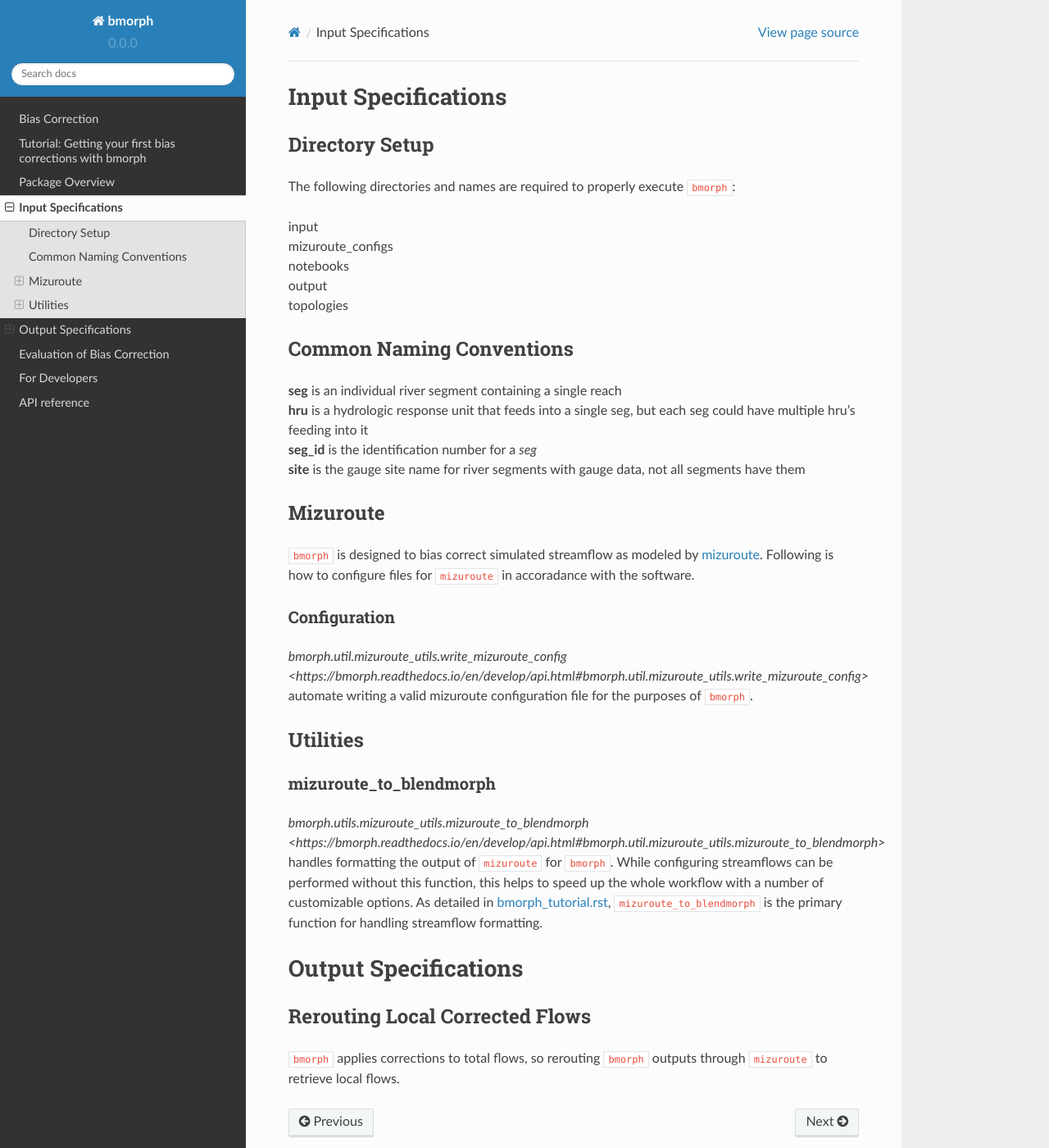
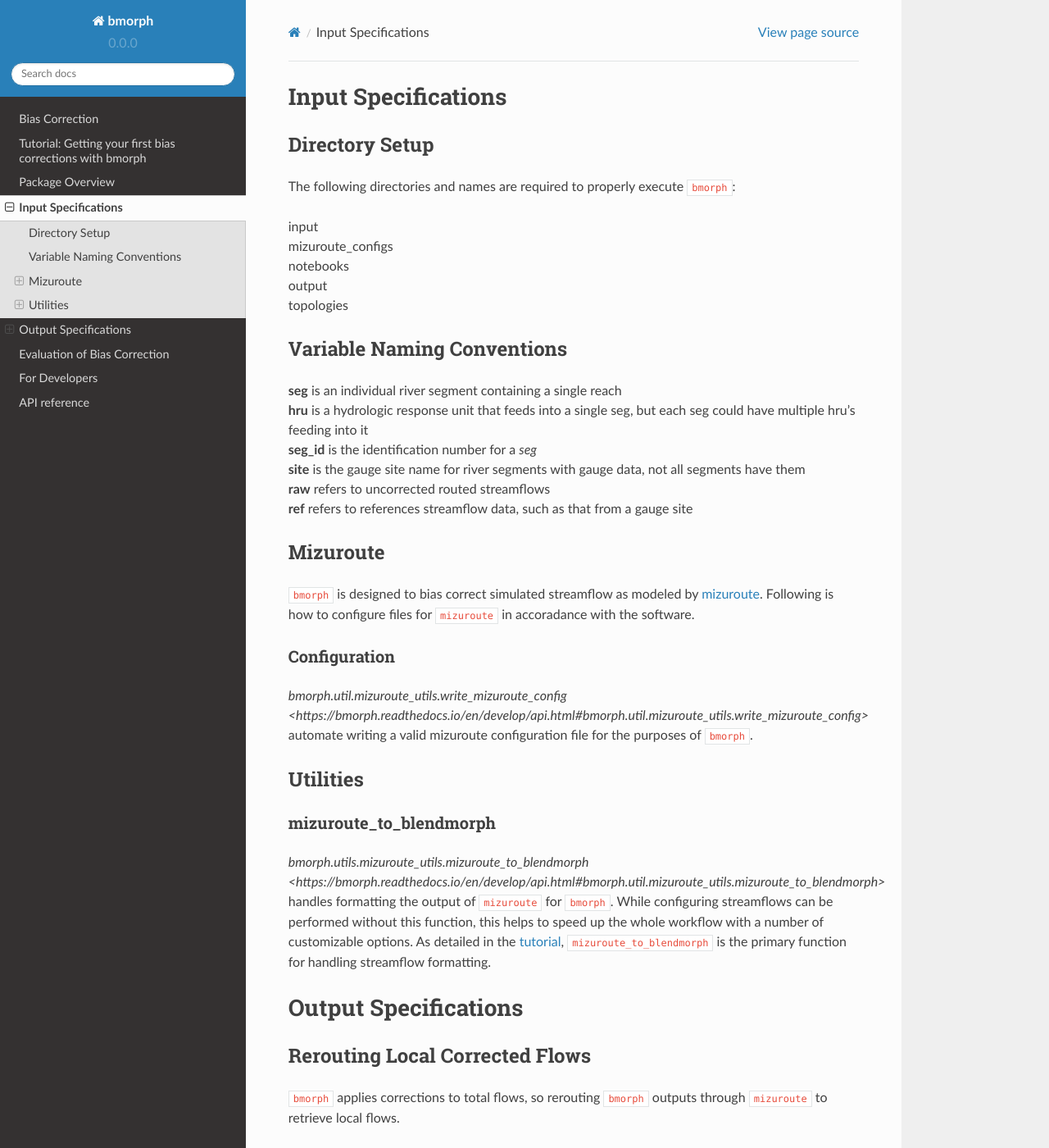
Before and after one commit to UW-Hydro/bmorph, a Sphinx documentation site: the page built from docs/data.rst, in a window 1280 px wide and 1400 px high. Shown: the whole window at 82% size. Built offline with Sphinx 7.4.7 and the Read the Docs theme 2.0.0, drawn with Linux system fonts in a browser that asks for light colours; pages that are not in the unit, such as notebooks, are missing from menus.

```diff
--- a/docs/data.rst
+++ b/docs/data.rst
@@ -4,7 +4,7 @@ Input Specifications
 Directory Setup
 ---------------
 
-The following directories and names are  required to properly execute ``bmorph``:
+The following directories and names are required to properly execute ``bmorph``:
 
 |    input
 |    mizuroute_configs
@@ -12,21 +12,21 @@ The following directories and names are  required to properly execute ``bmorph``
 |    output
 |    topologies
 
-Common Naming Conventions
--------------------------
+Variable Naming Conventions
+---------------------------
 
 |    **seg** is an individual river segment containing a single reach
 |    **hru** is a hydrologic response unit that feeds into a single seg,
     but each seg could have multiple hru's feeding into it
 |    **seg_id** is the identification number for a `seg`
 |    **site** is the gauge site name for river segments with gauge data, not all segments have them
-
+|    **raw** refers to uncorrected routed streamflows
+|    **ref** refers to references streamflow data, such as that from a gauge site
 
 Mizuroute
 ---------
 
-``bmorph`` is designed to bias correct simulated streamflow as modeled by mizuroute_. Following
-is how to configure files for ``mizuroute`` in accoradance with the software.
+``bmorph`` is designed to bias correct simulated streamflow as modeled by mizuroute_. Following is how to configure files for ``mizuroute`` in accoradance with the software.
 
 .. _mizuroute: https://mizuroute.readthedocs.io/en/latest/
 
@@ -41,10 +41,7 @@ Utilities
 mizuroute_to_blendmorph
 ^^^^^^^^^^^^^^^^^^^^^^^
 
-`bmorph.utils.mizuroute_utils.mizuroute_to_blendmorph <https://bmorph.readthedocs.io/en/develop/api.html#bmorph.util.mizuroute_utils.mizuroute_to_blendmorph>` handles formatting the output of ``mizuroute`` for ``bmorph``. While configuring
-streamflows can be performed without this function, this helps to speed up the whole workflow with a number of
-customizable options. As detailed in `bmorph_tutorial.rst <bmorph_tutorial.rst>`_, ``mizuroute_to_blendmorph``
-is the primary function for handling streamflow formatting.
+`bmorph.utils.mizuroute_utils.mizuroute_to_blendmorph <https://bmorph.readthedocs.io/en/develop/api.html#bmorph.util.mizuroute_utils.mizuroute_to_blendmorph>` handles formatting the output of ``mizuroute`` for ``bmorph``. While configuring streamflows can be performed without this function, this helps to speed up the whole workflow with a number of customizable options. As detailed in the `tutorial <bmorph_tutorial.rst>`_, ``mizuroute_to_blendmorph`` is the primary function for handling streamflow formatting.
 
 
 Output Specifications
--- a/docs/evaluation.rst
+++ b/docs/evaluation.rst
@@ -87,7 +87,7 @@ Box & Whisker plots are useful for representing statistics that only require a s
 Simple River Network
 --------------------
 
-The Simple River Network, or SRN, is a graphical, psuedo-physical diagnostic tool used to visualize watershed models. Utilizing `NetworkX's <https://networkx.org/>`_ nodal network structure, SRNs represent each river segment, or <seg `data.rst/Common Naming Conventions>`_, as a singular SegNode and connects them according to the watershed's topology. Each SRN is color-codable to assigned data values, such as percent bias, so you can visualize where issues may appear in the watershed during ``bmorph`` bias correction to more easily understand spatial patterns of bias correction in the network.
+The Simple River Network, or SRN, is a graphical, psuedo-physical diagnostic tool used to visualize watershed models. Utilizing `NetworkX's <https://networkx.org/>`_ nodal network structure, SRNs represent each river segment, or `seg <data.rst/Variable Naming Conventions>`_, as a singular SegNode and connects them according to the watershed's topology. Each SRN is color-codable to assigned data values, such as percent bias, so you can visualize where issues may appear in the watershed during ``bmorph`` bias correction to more easily understand spatial patterns of bias correction in the network.
 
 .. image:: Figures/crb_srn_example.png
     :alt: Nodal network of the Columbia River Basin showing river segement connections and color-coded by Pfaffsetter basin.
```
Also changed, not shown: docs/bias_correction.rst (+11 -3 lines), docs/bmorph_tutorial.rst (+4 -4 lines), docs/overview.rst (+9 -0 lines), docs/Figures/bmorph_full_workflow.png (added), docs/Figures/conditioning_diagram_without_arrows.png (deleted).
